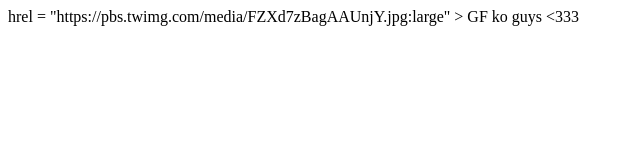
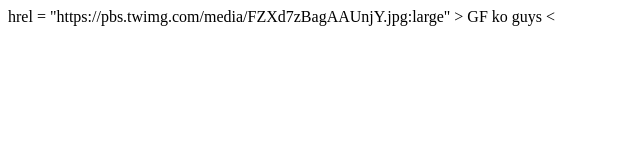
Before and after one commit to Dzyree/CS3_Section_Quarter_Lastname_ActivityName, a plain HTML site: page index.html in a window 1280 px wide. Shown: the full height of the page, 0-640 px from the left. Drawn offline with Linux system fonts and the light colour scheme.

Commit message:
Update index.html

```diff
--- a/index.html
+++ b/index.html
@@ -11,6 +11,6 @@
       <link rel = "icon" herf = "icon.png" type = "image/gif">
   </head>
   <body>
-    <a> hrel = "https://pbs.twimg.com/media/FZXd7zBagAAUnjY.jpg:large" > GF ko guys <333</a>
+    <a> hrel = "https://pbs.twimg.com/media/FZXd7zBagAAUnjY.jpg:large" > GF ko guys <</a>
   </body>
 </html>
```
